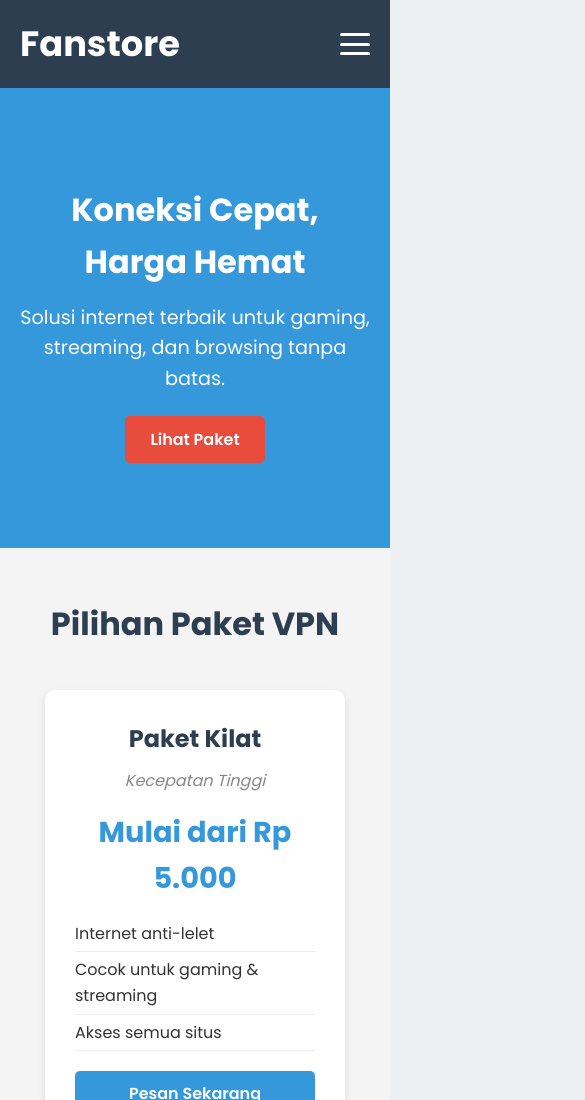
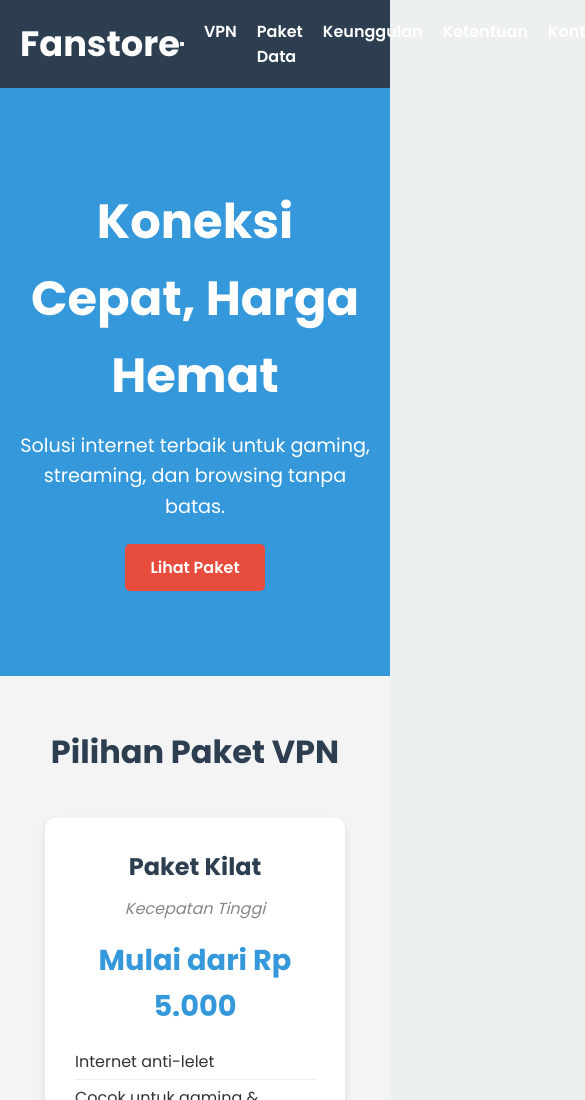
Before and after one commit to fantstore09/fanstore-website, a plain HTML site: page index.html in a window 390 px wide. Shown: the top 1100 px of the page, 585 px wide, since content can reach past the window. Drawn offline with Linux system fonts and the light colour scheme.

Commit message:
Update style.css
Signed-off-by: fantstore09 <fauziel097@gmail.com>

```diff
--- a/style.css
+++ b/style.css
@@ -45,27 +45,6 @@
 header .logo {
     font-size: 2.2rem;
     font-weight: 700;
-}
-
-/* Mengatur posisi dan tampilan menu hamburger */
-.menu-toggle {
-    display: none; /* Sembunyikan di desktop */
-    flex-direction: column;
-    justify-content: space-between;
-    width: 30px;
-    height: 22px;
-    cursor: pointer;
-    border: none;
-    background: transparent;
-    padding: 0;
-}
-
-.menu-toggle .bar {
-    width: 100%;
-    height: 3px;
-    background-color: #fff;
-    border-radius: 5px;
-    transition: all 0.3s ease-in-out;
 }
 
 header nav ul {
@@ -258,44 +237,7 @@
     font-size: 0.9rem;
 }
 
-/* Media Queries untuk Responsif */
+/* Menghapus semua media queries yang ada */
 @media (max-width: 768px) {
-    header .container {
-        justify-content: space-between;
-        align-items: center;
-        flex-direction: row; /* Mengubah arah kembali ke baris */
-    }
-
-    .menu-toggle {
-        display: flex; /* Tampilkan tombol di layar kecil */
-    }
-
-    .main-nav {
-        position: absolute;
-        top: 100%;
-        left: 0;
-        width: 100%;
-        background: var(--secondary-color);
-        box-shadow: 0 2px 5px rgba(0,0,0,0.2);
-        max-height: 0;
-        overflow: hidden;
-        transition: max-height 0.3s ease-out;
-    }
-
-    .main-nav.active {
-        max-height: 300px; /* Cukup besar untuk menampilkan menu */
-    }
-
-    header nav ul {
-        flex-direction: column;
-        padding: 1rem 0;
-    }
-
-    header nav ul li {
-        margin: 10px 20px;
-    }
-
-    .hero h2 {
-        font-size: 2rem;
-    }
+    /* Perubahan untuk tampilan mobile jika diperlukan */
 }
```
